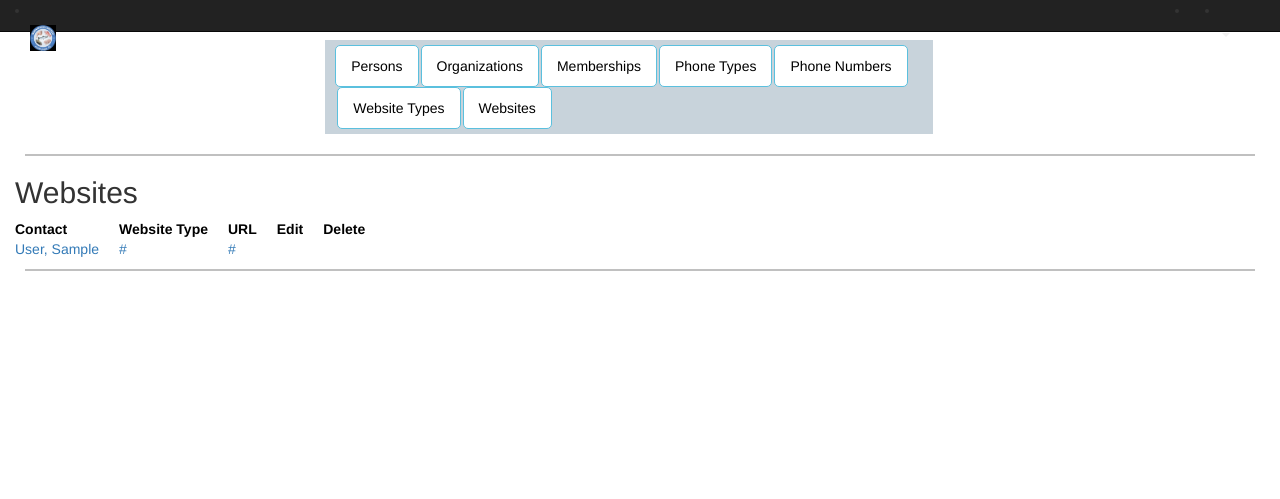
After one commit to borderitsolutions/amadaa, a Django app: page /contact/website/ in a window 1280 px wide. The commit adds this page. Shown: the top 499 px of the page. Run offline with Django 3.2, Linux system fonts and the light colour scheme; a user stored in the database is signed in; tables that the repository leaves empty hold one stand-in row (values such as "Sample post"); some libraries are stand-ins or nearby versions.

Commit message:
Added website management abilities

```diff
--- a/contact/models.py
+++ b/contact/models.py
@@ -70,5 +70,8 @@ class Website(models.Model):
     website_type = models.ForeignKey(WebsiteType)
     url = models.URLField()
 
+    def get_absolute_url(self):
+        return reverse('website-list')
+
     def __str__(self):
         return "{}".format(self.url)
--- a/contact/templates/contact/organization_base.html
+++ b/contact/templates/contact/organization_base.html
@@ -15,6 +15,7 @@
   	<li><a href="{% url 'phonetype-list' %}">Phone Types</a></li>
   	<li><a href="{% url 'phonenumber-list' %}">Phone Numbers</a></li>
   	<li><a href="{% url 'websitetype-list' %}">Website Types</a></li>
+  	<li><a href="{% url 'website-list' %}">Websites</a></li>
 </ul>
 
 {% endblock %}
--- a/contact/templates/contact/person_base.html
+++ b/contact/templates/contact/person_base.html
@@ -15,6 +15,7 @@
   <li><a href="{% url 'phonetype-list' %}">Phone Types</a></li>
   <li><a href="{% url 'phonenumber-list' %}">Phone Numbers</a></li>
   <li><a href="{% url 'websitetype-list' %}">Website Types</a></li>
+  <li><a href="{% url 'website-list' %}">Websites</a></li>
 </ul>
 
 {% endblock %}
--- /dev/null
+++ b/contact/templates/contact/website_list.html
@@ -0,0 +1,40 @@
+{% extends "contact/person_base.html" %}
+{% load bootstrap3 %}
+
+
+{% block content %}
+  <h2>Websites</h2>
+
+    {% for website in websites %}
+      {% if forloop.first %}
+        <table>
+          <tr>
+            <th>Contact</th>
+            <th>Website Type</th>
+            <th>URL</th>
+            <th>Edit</th>
+            <th>Delete</th>
+          </tr>
+      {% endif %}
+
+      <tr>
+        <td><a href="{% url 'website-detail' website.id %}">{{ website.contact }}</a></td>
+        <td><a href="{% url 'website-detail' website.id %}">{{ website.website_type }}</a></td>
+        <td><a href="{% url 'website-detail' website.id %}">{{ website.url }}</a></td>
+        <td><a href="{% url 'website-update' website.id %}">{% bootstrap_icon 'pencil' %}</a></td>
+        <td><a href="{% url 'website-delete' website.id %}">{% bootstrap_icon 'minus' %}</a></td>
+      </tr>
+
+      {% if forloop.last %}
+        </table>
+      {% endif %}
+    {% endfor %}
+{% endblock %}
+
+{% block action_top %}
+<p><a href="{% url 'website-add' %}">{% bootstrap_icon 'plus' %}</a></p>
+{% endblock %}
+
+{% block action_bottom %}
+<p><a href="{% url 'website-add' %}">{% bootstrap_icon 'plus' %}</a></p>
+{% endblock %}
--- a/contact/urls.py
+++ b/contact/urls.py
@@ -1,5 +1,5 @@
 from django.conf.urls import url
-from contact.views import PersonList, PersonDetail, PersonCreate, PersonUpdate, PersonDelete, OrganizationList, OrganizationDetail, OrganizationCreate, OrganizationUpdate, OrganizationDelete, manage_memberships, manage_phone_types, manage_website_types, PhoneNumberList, PhoneNumberDetail, PhoneNumberCreate, PhoneNumberUpdate, PhoneNumberDelete
+from contact.views import PersonList, PersonDetail, PersonCreate, PersonUpdate, PersonDelete, OrganizationList, OrganizationDetail, OrganizationCreate, OrganizationUpdate, OrganizationDelete, manage_memberships, manage_phone_types, manage_website_types, PhoneNumberList, PhoneNumberDetail, PhoneNumberCreate, PhoneNumberUpdate, PhoneNumberDelete, WebsiteList, WebsiteDetail, WebsiteCreate, WebsiteUpdate, WebsiteDelete
 
 
 urlpatterns = [
@@ -30,6 +30,15 @@ urlpatterns = [
     url(r'^phonenumber/delete/(?P<pk>[0-9]*)/$', PhoneNumberDelete.as_view(),
         name="phonenumber-delete"),
 
+    url(r'^website/$', WebsiteList.as_view(), name='website-list'),
+    url(r'^website/detail/(?P<pk>[0-9]*)/$', WebsiteDetail.as_view(),
+        name='website-detail'),
+    url(r'^website/add/$', WebsiteCreate.as_view(), name='website-add'),
+    url(r'^website/update/(?P<pk>[0-9]*)/$', WebsiteUpdate.as_view(),
+        name='website-update'),
+    url(r'^website/delete/(?P<pk>[0-9]*)/$', WebsiteDelete.as_view(),
+        name="website-delete"),
+
     url(r'^membership/$', manage_memberships, name='membership-list'),
     url(r'^phonetype/$', manage_phone_types, name='phonetype-list'),
     url(r'^websitetype/$', manage_website_types, name='websitetype-list'),
--- a/contact/views.py
+++ b/contact/views.py
@@ -9,7 +9,7 @@ from django.contrib import messages
 from django.contrib.messages.views import SuccessMessageMixin
 from contact.models import Person, Organization, Membership, PhoneType, PhoneNumber, WebsiteType, Website
 from django.forms import modelformset_factory
-from .forms import PersonEditForm, OrganizationEditForm, PhoneNumberEditForm
+from .forms import PersonEditForm, OrganizationEditForm, PhoneNumberEditForm, WebsiteEditForm
 
 # Create your views here.
 
@@ -174,3 +174,42 @@ class PhoneNumberDelete(LoginRequiredMixin, DeleteView):
         else:
             messages.success(self.request, self.success_message)
             return super(PhoneNumberDelete, self).delete(request, *args, **kwargs)
+
+
+
+class WebsiteList(LoginRequiredMixin, ListView):
+    model = Website
+    context_object_name = 'websites'
+
+class WebsiteDetail(LoginRequiredMixin, DetailView):
+    model = Website
+    context_object_name = 'website'
+
+class WebsiteCreate(LoginRequiredMixin, SuccessMessageMixin, CreateView):
+    model = Website
+    form_class = WebsiteEditForm
+    raise_exception = True
+    success_message = "Website %(url)s created"
+
+class WebsiteUpdate(LoginRequiredMixin, SuccessMessageMixin, UpdateView):
+    model = Website
+    form_class = WebsiteEditForm
+    raise_exception = True
+    success_message = "Website %(url)s updated"
+
+class WebsiteDelete(LoginRequiredMixin, DeleteView):
+    model = Website
+    context_object_name = 'website'
+    raise_exception = True
+    success_url = reverse_lazy('website-list')
+    success_message = "Website deleted"
+    cancel_message = "Delete cancelled"
+
+    def post(self, request, *args, **kwargs):
+        if 'cancel' in request.POST:
+            url = self.success_url
+            messages.success(self.request, self.cancel_message)
+            return HttpResponseRedirect(url)
+        else:
+            messages.success(self.request, self.success_message)
+            return super(WebsiteDelete, self).delete(request, *args, **kwargs)
```
Also changed, not shown: contact/forms.py (+22 -0 lines), contact/templates/contact/website_confirm_delete.html (added, +17 -0 lines), contact/templates/contact/website_form.html (added, +16 -0 lines).
